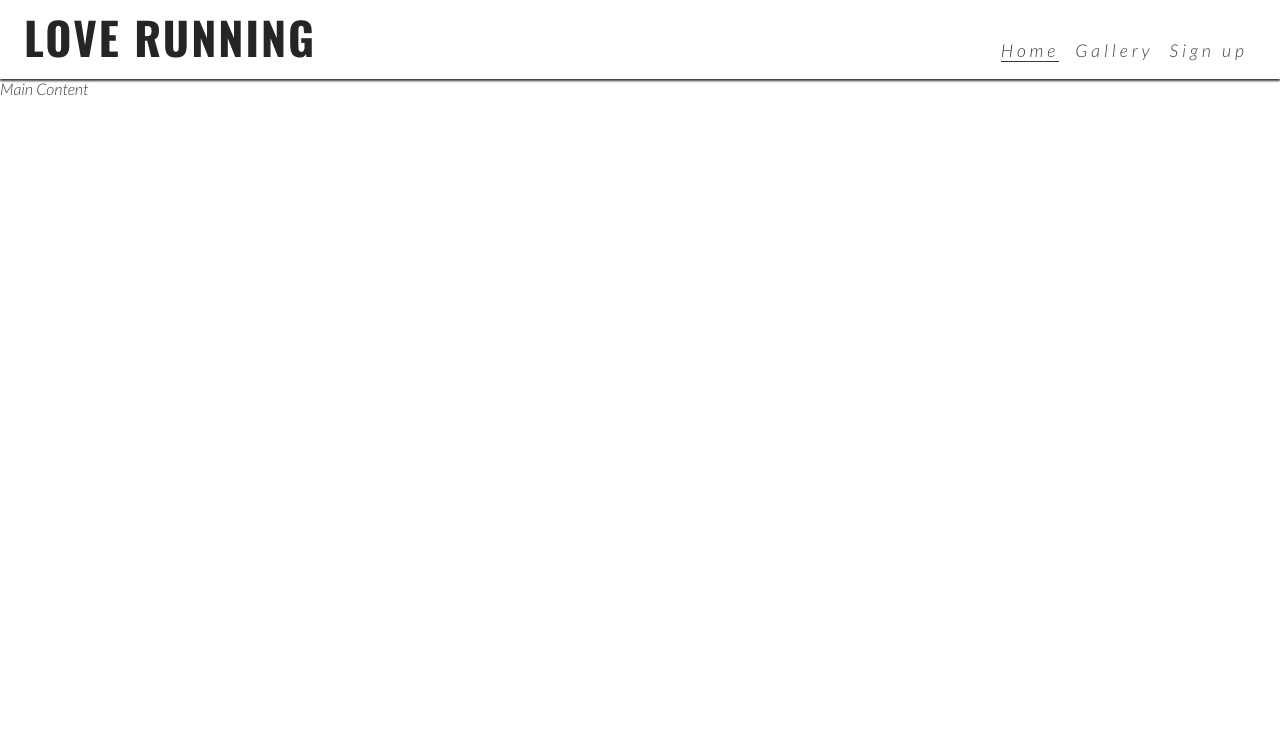
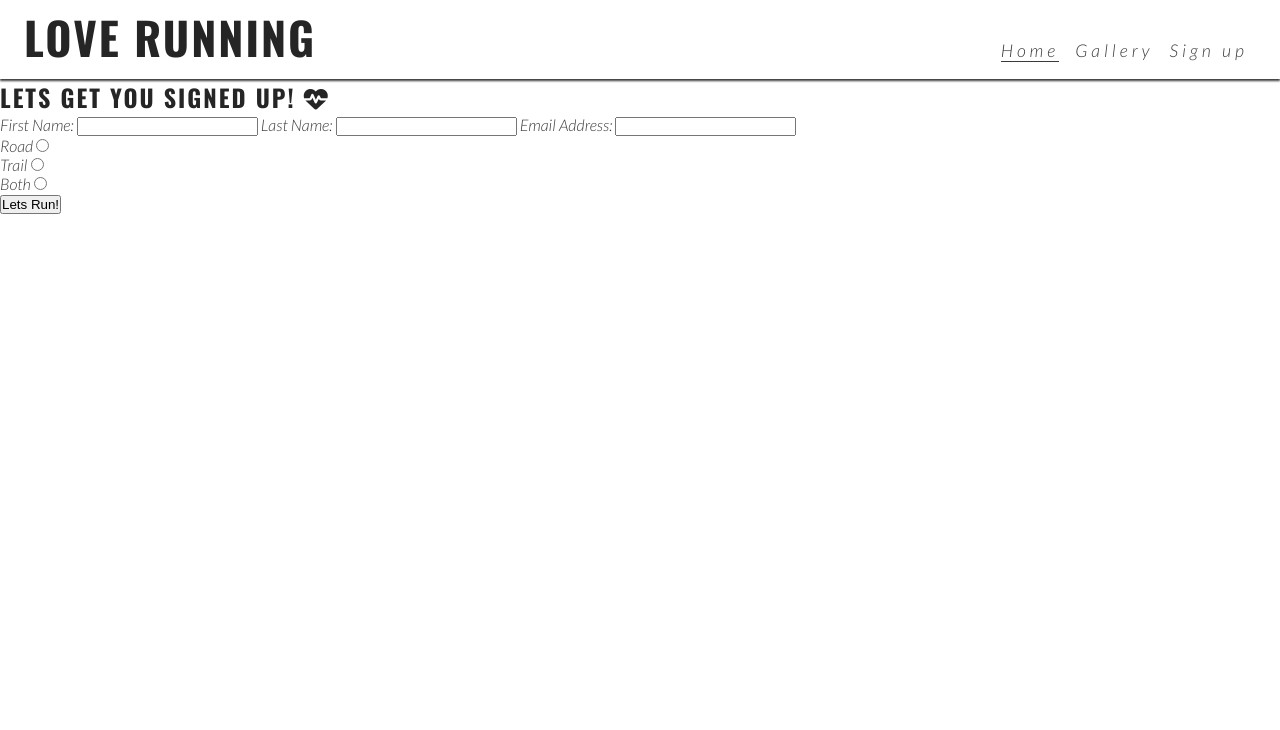
Before and after one commit to Enrique2007s/love-running, a plain HTML site: page signup.html in a window 1280 px wide. Shown: the top 730 px of the page. Drawn offline with nearby package versions, Linux system fonts and the light colour scheme.

Commit message:
add full form

```diff
--- a/signup.html
+++ b/signup.html
@@ -40,7 +40,49 @@
     </header>
 
     <!-- Main content-->
-    <main>Main Content</main>
+    <main>
+        <!--Section for form-->
+        <section id="signup">
+            <!-- Signup form-->
+            <form id="signup-form" method="post" action="https://formdump.codeinstitute.net">
+                <h2>Lets Get You Signed Up! <i class="fa-solid fa-heart-pulse"></i>
+                </h2>
+                <!-- Text Input Fields for first name, last name, and Email Address-->
+                <label for="fname">First Name:</label>
+                <input type="text" id="fname" name="fname" class="text-input" required>
+
+
+                <label for="lname">Last Name:</label>
+                <input type="text" id="lname" name="lname" class="text-input" required>
+
+
+                <label for="email">Email Address:</label>
+                <input type="email" id="email" name="email" class="text-input" required>
+
+
+                <!-- Radio Buttons for running preference-->
+                <div class="radio-buttons">
+                    <div>
+                        <label for="road">Road</label>
+                        <input type="radio" id="road" name="running_preference" value="road" required></input>
+                    </div>
+
+                    <div>
+                        <label for="trail">Trail</label>
+                        <input type="radio" id="trail" name="running_preference" value="trail" required></input>
+                    </div>
+
+                    <div>
+                        <label for="both">Both</label>
+                        <input type="radio" id="both" name="running_preference" value="both" required></input>
+                    </div>
+
+                </div>
+                <!--Button for submitting form-->
+                <button type="submit" class="join-button">Lets Run!</button>
+            </form>
+        </section>
+    </main>
 
     <!-- Footer-->
     <footer>
```
